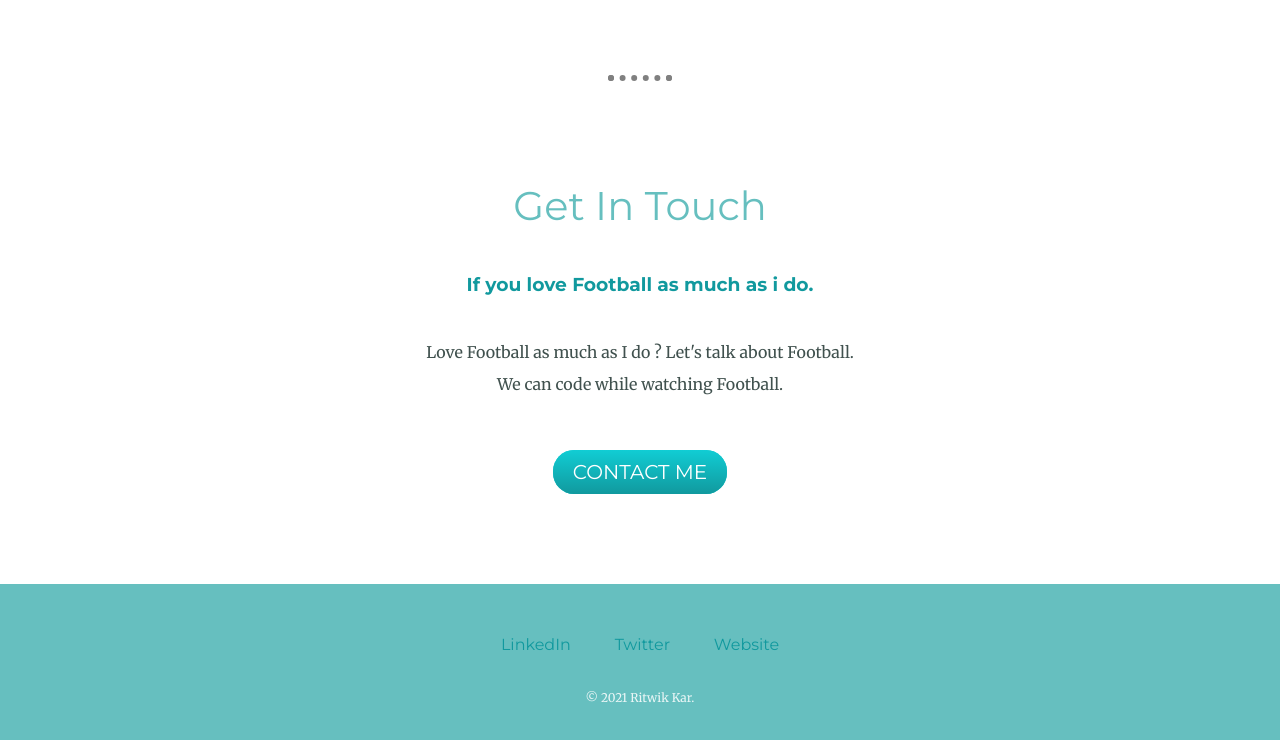
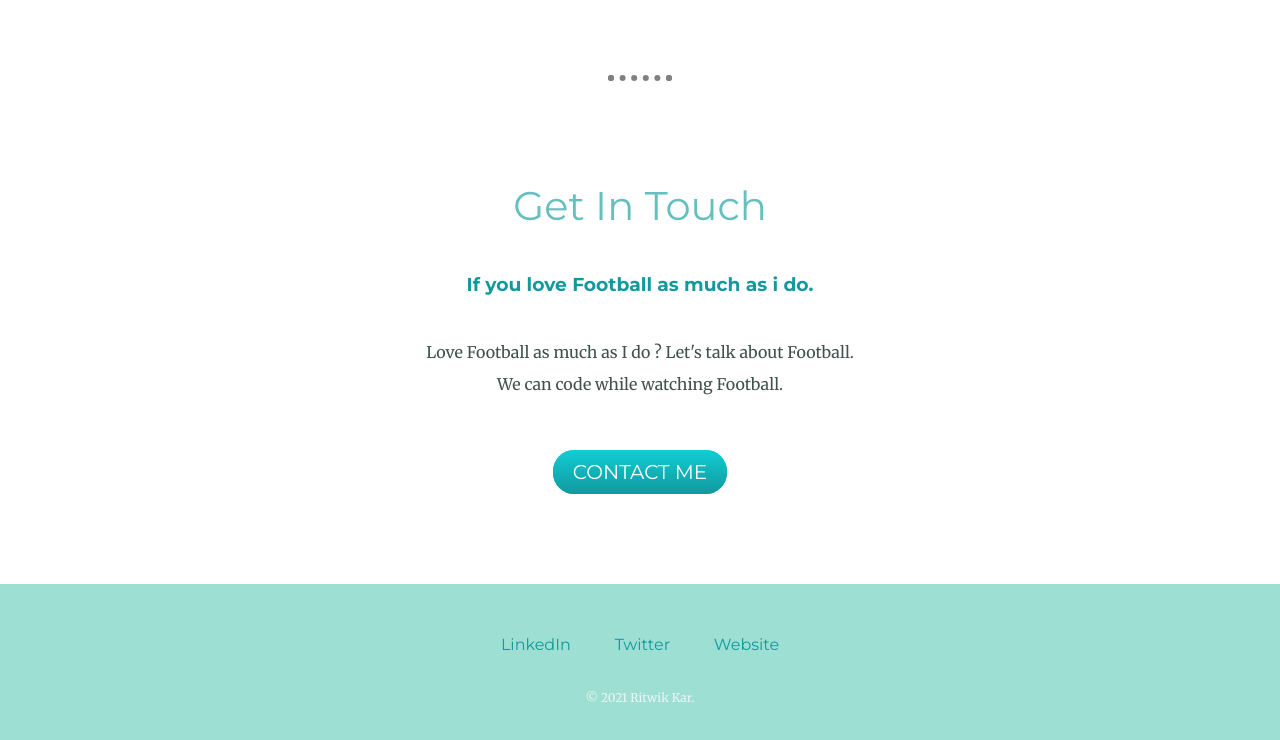
Before and after one commit to ritwikLm10/CSS, a plain HTML site: page index.html in a window 1280 px wide. Shown: the part 2124-2864 px from the top of the page. Drawn offline with Linux system fonts and the light colour scheme.

Commit message:
Update styles.css

```diff
--- a/css/styles.css
+++ b/css/styles.css
@@ -60,7 +60,7 @@ hr {
 }
 
 .bottom-container {
-  background-color: #66BFBF;
+  background-color: #9ddfd3;
   padding: 50px 0 20px;
 }
 
```
